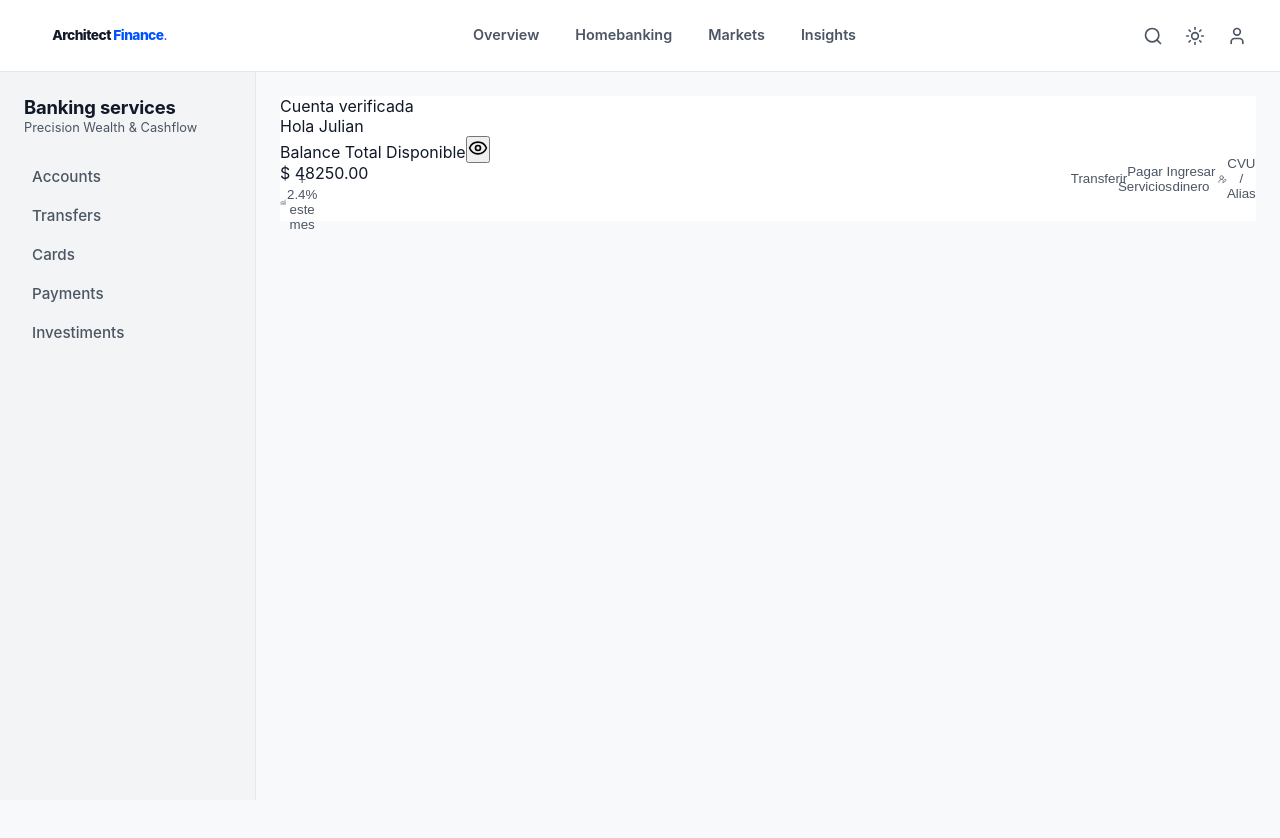
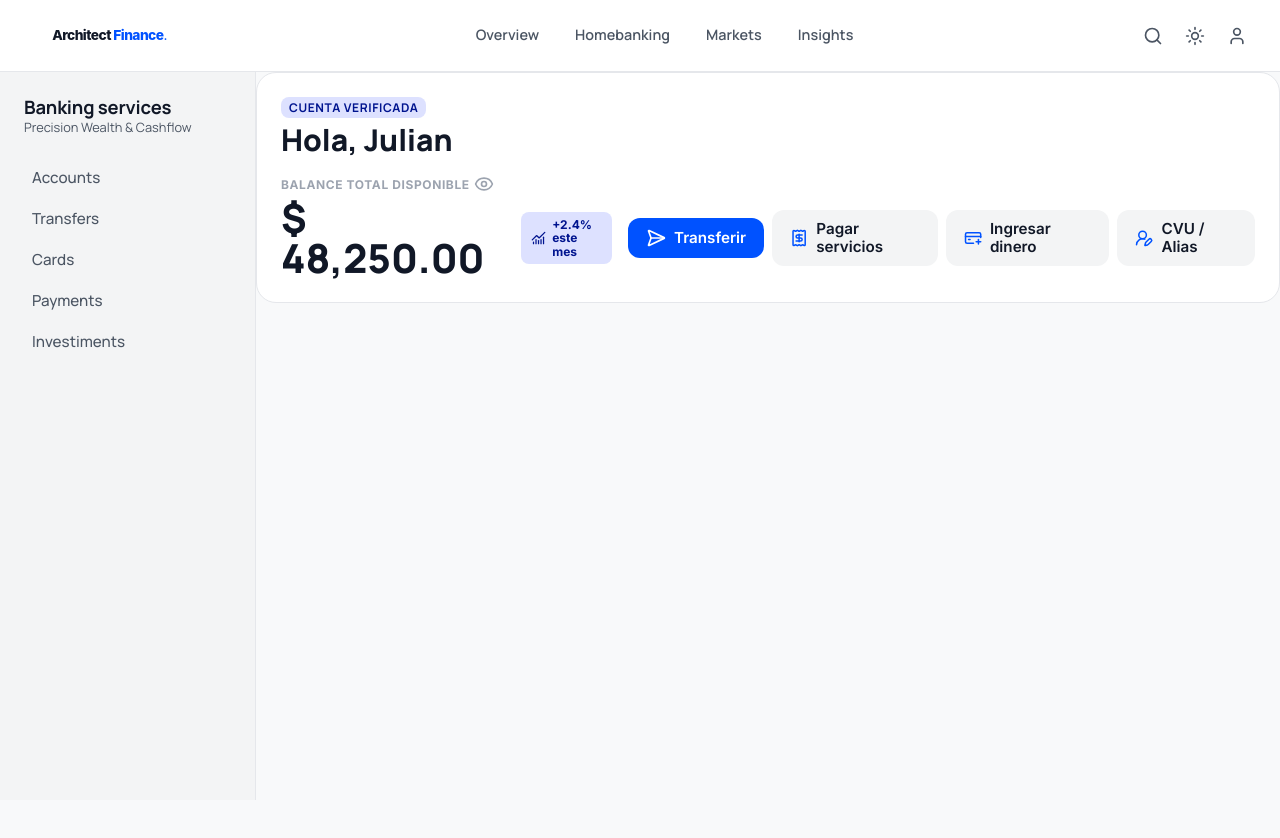
Before and after one commit to nahulamorte/Architect-Finance, a React (Vite) app: page / in a window 1280 px wide. Shown: the top 838 px of the page. Built offline with nearby package versions, Linux system fonts and the light colour scheme.

Commit message:
feat: finish the Balance Card component with styles and componentes

```diff
--- a/index.html
+++ b/index.html
@@ -5,6 +5,10 @@
     <link rel="icon" type="image/svg+xml" href="/favicon.svg" />
     <meta name="viewport" content="width=device-width, initial-scale=1.0" />
     <title>homebanking-app</title>
+    <!-- Google Fonts: Manrope (Display & Branding) & Inter (UI & Text) -->
+    <link rel="preconnect" href="https://fonts.googleapis.com">
+    <link rel="preconnect" href="https://fonts.gstatic.com" crossorigin>
+    <link href="https://fonts.googleapis.com/css2?family=Inter:wght@400;500;600;700&family=Manrope:wght@400;500;600;700;800&display=swap" rel="stylesheet">
   </head>
   <body>
     <div id="root"></div>
--- a/src/components/BalanceCard/BalanceCard.css
+++ b/src/components/BalanceCard/BalanceCard.css
@@ -1,22 +1,124 @@
-.balance-section{
+.balance-section {
     background-color: var(--bg-card);
     display: flex;
     flex-direction: column;
     align-items: flex-start;
+    padding: var(--spacing-lg);
+    width: 100%;
+    border-radius: var(--radius-lg);
+    border: 1px solid var(--border-color);
+    box-sizing: border-box;
 }
 
+.status-account {
+    background-color: var(--color-greeting);
+    border-radius: var(--radius-sm);
+    font-family: var(--font-family-base);
+    padding: 2px var(--spacing-sm);
+    color: var(--brand-secondary);
+    font-size: var(--font-size-xs);
+    font-weight: 700;
+    text-transform: uppercase;
+    letter-spacing: 0.05em;
+    margin-bottom: var(--spacing-xs);
+}
+
+.greeting {
+    color: var(--text-primary);
+    font-family: var(--font-family-base);
+    font-size: var(--font-size-h1);
+    font-weight: var(--font-weight-extrabold);
+    line-height: 1.2;
+}
+
+/* Piso 3: Etiqueta "BALANCE TOTAL DISPONIBLE" y el ojito */
+.balance-info {
+    display: flex;
+    flex-direction: row;
+    align-items: center;
+    justify-content: flex-start;
+    gap: var(--spacing-xs);
+    margin-top: var(--spacing-md);
+    margin-bottom: var(--spacing-xs);
+}
+
+.balance-header {
+    font-family: var(--font-family-ui);
+    font-size: var(--font-size-xs);
+    font-weight: 700;
+    color: var(--text-muted);
+    text-transform: uppercase;
+    letter-spacing: 0.05em;
+}
+
+.toggle-bg-btn {
+    background: none;
+    border: none;
+    outline: none;
+    color: var(--text-muted);
+    display: flex;
+    align-items: center;
+    cursor: pointer;
+    transition: color 0.15s ease;
+}
+
+.toggle-bg-btn:hover {
+    color: var(--brand-primary);
+}
+
+/* Piso 4: Fila horizontal que enfrenta el Saldo a la izquierda y los Botones a la derecha */
 .balance-content {
     display: flex;
     flex-direction: row;
     align-items: center;
     justify-content: space-between;
     width: 100%;
+    gap: var(--spacing-md);
+}
+
+.balance-value-container {
+    display: flex;
+    flex-direction: row;
+    align-items: center;
+    gap: var(--spacing-md);
+}
+
+.balance-value {
+    font-family: var(--font-family-base);
+    font-size: var(--font-size-balance);
+    font-weight: var(--font-weight-extrabold);
+    color: var(--text-primary);
+    line-height: 1;
+}
+
+/* Pastilla de Rendimiento (+2.4% este mes) compacta en dos pisos */
+.investiment-performance {
+    display: flex;
+    flex-direction: row;
+    align-items: center;
+    gap: 6px;
+    background-color: var(--color-greeting);
+    color: var(--brand-secondary);
+    padding: 6px 10px;
+    border-radius: var(--radius-sm);
+    font-family: var(--font-family-ui);
+}
+
+.performance-icon {
+    color: var(--brand-secondary);
+}
+
+.performance-text {
+    display: flex;
+    flex-direction: column;
+    font-size: var(--font-size-xs);
+    font-weight: 700;
+    line-height: 1.1;
 }
 
 .balance-actions {
     display: flex;
     flex-direction: row;
     align-items: center;
-    justify-content: space-between;
     gap: var(--spacing-sm);
 }
--- a/src/components/BalanceCard/BalanceCard.tsx
+++ b/src/components/BalanceCard/BalanceCard.tsx
@@ -1,42 +1,40 @@
 //imports
 import './BalanceCard.css';
-import {Eye, SendHorizonal, ChartNoAxesCombined, Receipt, CreditCardPlus, UserRoundPen } from 'lucide-react';
+import { Eye, SendHorizonal, ChartNoAxesCombined, Receipt, CreditCardPlus, UserRoundPen } from 'lucide-react';
+import ActionButton from '../ActionButton/ActionButton';
+
 export default function BalanceCard(){
     return(
         <section className="balance-section">
             <span className="status-account">Cuenta verificada</span>
-            <div className="greeting">Hola Julian</div>
-            <div className="balance-content">
-                <div className="balance">
+            <div className="greeting">Hola, Julian</div>
+
+            {/* Piso 3: Etiqueta y botón del ojo */}
+            <div className="balance-info">
                 <span className="balance-header">Balance Total Disponible</span>
-                    <button>
+                <button className="toggle-bg-btn" aria-label="Ocultar saldo">
                     <Eye size={20} />
                 </button>
-                        <div className="balance">
-                            <span className="balance-value">$ 48250.00</span>
+            </div>
+
+            {/* Piso 4: Fila horizontal que contiene el Saldo a la izquierda y los Botones a la derecha */}
+            <div className="balance-content">
+                <div className="balance-value-container">
+                    <span className="balance-value">$ 48,250.00</span>
                     <span className="investiment-performance">
-                                <button className="btn-action">
-                                    <ChartNoAxesCombined size={20} />
-                                    + 2.4% este mes
-                                    <p></p>
-                                </button>
+                        <ChartNoAxesCombined size={16} className="performance-icon" />
+                        <div className="performance-text">
+                            <span>+2.4%</span>
+                            <span>este mes</span>
+                        </div>
                     </span>
                 </div>
-                    </div>
+
                 <div className="balance-actions">
-                        {/*Aqui iria el componente de los botones, pero mientras tanto:*/}
-                        <button className="btn-action">
-                            <SendHorizonal size={20} /> Transferir
-                        </button>
-                        <button className="btn-action">
-                            <Receipt size={20} /> Pagar Servicios
-                        </button>
-                        <button className="btn-action">
-                            <CreditCardPlus size={20} /> Ingresar dinero
-                        </button>
-                        <button className="btn-action">
-                            <UserRoundPen size={20} /> CVU / Alias
-                        </button>
+                    <ActionButton icon={SendHorizonal} label="Transferir" variant="primary" />
+                    <ActionButton icon={Receipt} label="Pagar servicios" />
+                    <ActionButton icon={CreditCardPlus} label="Ingresar dinero" />
+                    <ActionButton icon={UserRoundPen} label="CVU / Alias" />
                 </div>
             </div>
         </section>
--- a/src/index.css
+++ b/src/index.css
@@ -23,6 +23,7 @@
   --brand-primary-hover: #003EC7;  /* Variación del color principal en hover / estado activo */
   --brand-secondary: #00148F;      /* Para textos resaltantes en fondos de color */
   --color-success: #10B981;        /* Ingresos, saldos positivos, estado "Liquidado" */
+  --color-performance-light: #f1f1ff;
   --color-danger: #EF4444;         /* Egresos, débitos, alertas o errores */
   --color-warning: #F59E0B;        /* Estados pendientes o advertencias */
   --color-greeting: #DDE1FF;       /* Para la tarjeta de greeting en la seccion de balance */
@@ -45,6 +46,7 @@
      Tipografía y Escala de Tamaños (Font Sizes)
      ========================================================================== */
   --font-family-base: 'Manrope', -apple-system, BlinkMacSystemFont, 'Segoe UI', Roboto, sans-serif;
+  --font-family-ui: 'Inter', -apple-system, BlinkMacSystemFont, 'Segoe UI', Roboto, sans-serif;
 
   /* Tamaños semánticos */
   --font-size-balance: 2.5rem;      /* 40px: Monto numérico del saldo principal */
@@ -92,5 +94,4 @@ body {
   margin-top: var(--header-height);
   margin-left: var(--sidebar-width);
   min-height: calc(100vh - var(--header-height));
-  padding: var(--spacing-lg);
 }
```
Lines whose indentation alone changed are shown as unchanged.
